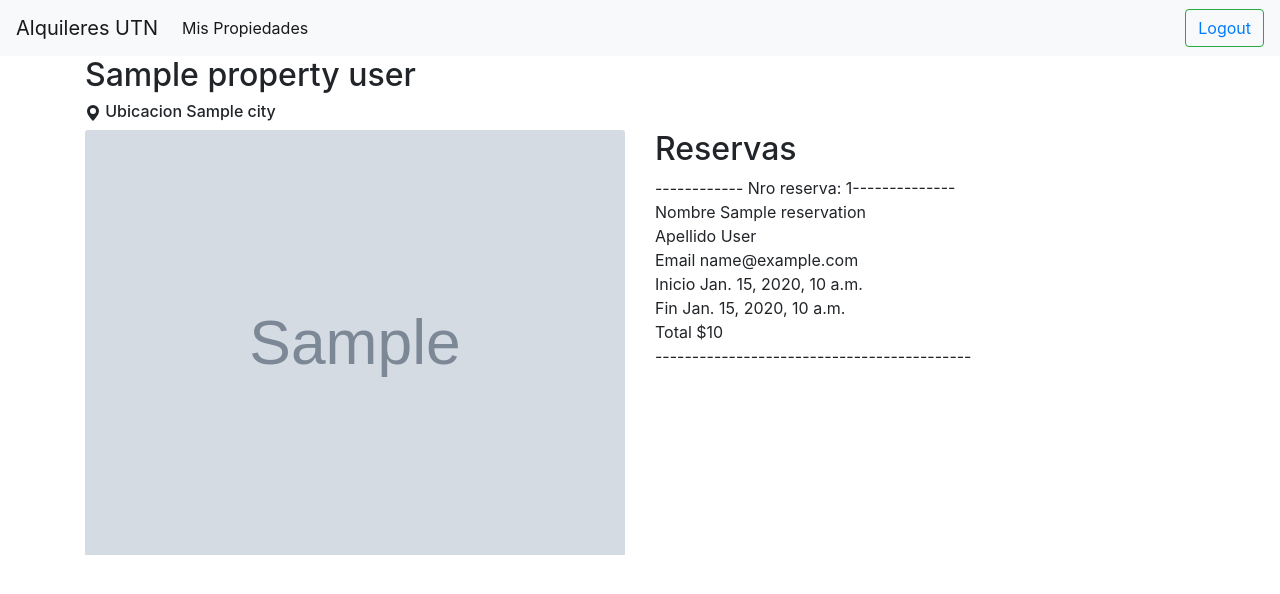
After one commit to marianozzz/met3Python, a Django app: template met3App/templates/met3App/myreservation.html in a window 1280 px wide. The commit adds this page. Shown: the top 594 px of the page. Run offline with Django 3.2, Linux system fonts and the light colour scheme; the template is opened without the code that fills it: most values are stand-ins (such as "Sample title", 1, 10 or a date in 2020); grey boxes marked "Sample" are stand-in pictures; some libraries are stand-ins or nearby versions.

Commit message:
update layaout with new block, add myreservation.html, add myproperty.html

```diff
--- a/met3App/templates/met3App/layout.html
+++ b/met3App/templates/met3App/layout.html
@@ -7,6 +7,7 @@
      <link rel="stylesheet" href="{% static 'met3App/css/bootstrap.css' %}">
 </head>
 <body>
+{% block navbar %}
 <nav class="navbar navbar-expand-lg navbar-light bg-light">
   <a class="navbar-brand" href="{% url 'Home' %}">Alquileres UTN</a>
   <button class="navbar-toggler" type="button" data-toggle="collapse" data-target="#navbarSupportedContent" aria-controls="navbarSupportedContent" aria-expanded="false" aria-label="Toggle navigation">
@@ -24,12 +25,15 @@
       <li class="nav-item">
         <a class="nav-link" href="{% url 'Search' %}">Busqueda</a>
       </li>
+
     </ul>
     <div class="form-inline my-2 my-lg-0">
       <button class="btn btn-outline-success my-2 my-sm-0"><a href="{% url 'Login' %}">Login</a></button>
     </div>
   </div>
 </nav>
+
+{% endblock %}
 
 <!-- fin nav -->
 <div class="container">
--- /dev/null
+++ b/met3App/templates/met3App/myreservation.html
@@ -0,0 +1,82 @@
+
+{% extends "met3App/layout.html" %}
+
+{% load static %}
+
+{% block navbar %}
+<nav class="navbar navbar-expand-lg navbar-light bg-light">
+  <a class="navbar-brand" href="{% url 'myproperty' %}">Alquileres UTN</a>
+  <button class="navbar-toggler" type="button" data-toggle="collapse" data-target="#navbarSupportedContent" aria-controls="navbarSupportedContent" aria-expanded="false" aria-label="Toggle navigation">
+    <span class="navbar-toggler-icon"></span>
+  </button>
+
+  <div class="collapse navbar-collapse" id="navbarSupportedContent">
+    <ul class="navbar-nav mr-auto">
+      <li class="nav-item active">
+        <a class="nav-link" href="{% url 'myproperty' %}">Mis Propiedades <span class="sr-only">(current)</span></a>
+      </li>
+    </ul>
+    <div class="form-inline my-2 my-lg-0">
+      <button class="btn btn-outline-success my-2 my-sm-0" style="margin-left: 15px;"><a href="{% url 'logout' %}">Logout</a></button>
+    </div>
+  </div>
+</nav>
+{% endblock %}
+
+{% block content %}
+
+    <div class="heading-section">
+        <h2>{{ propertyUser.title }}</h2>
+        <p class="h6">
+            <svg width="1em" height="1em" viewBox="0 0 16 16" class="bi bi-geo-alt-fill" fill="currentColor" xmlns="http://www.w3.org/2000/svg">
+                <path fill-rule="evenodd" d="M8 16s6-5.686 6-10A6 6 0 0 0 2 6c0 4.314 6 10 6 10zm0-7a3 3 0 1 0 0-6 3 3 0 0 0 0 6z"/>
+            </svg>
+             Ubicacion {{ propertyUser.city }}
+       </p>
+    </div>
+    <div class="row">
+
+        <!--Imagen ACA-->
+        <div class="col-md-6">
+            <img class="bd-placeholder-img card-img-top" width="100%" height="425" src="{{ propertyUser.image.url }}" alt="Imagen de la propiedad">
+        </div>
+        <!--Fin de imagen-->
+
+        <div class="col-md-4">
+            <div class="product-dtl">
+                <div class="product-info">
+                    <div class="product-name"></div>
+                    <div class="reviews-counter"></div>
+
+                    </div>
+                    <div class="product-price-discount">
+
+                         <h2>Reservas</h2>
+
+                         <div class="product-price-discount">
+                        {% if reservation %}
+                            {% for r in reservation %}
+                            <span class="line-through">------------ Nro reserva: {{ r.id }}--------------</span><br>
+                            <span class="line-through">Nombre {{ r.name }}</span><br>
+                            <span class="line-through">Apellido {{ r.lastname }}</span><br>
+                            <span class="line-through">Email {{ r.email }}</span><br>
+                            <span class="line-through">Inicio {{ r.startDate }}</span><br>
+                            <span class="line-through">Fin {{ r.endDate }}</span><br>
+                            <span class="line-through">Total ${{ r.total }}</span><br>
+                            <span class="line-through">-------------------------------------------</span><br><br>
+                            {% endfor %}
+                        {% else %}
+                            <span class="line-through">No hay reservas</span>
+                        {% endif %}
+                         </div>
+
+                  </div>
+                    </div>
+                </div>
+
+        </div>
+    </div>
+
+
+
+{% endblock %}
```
Also changed, not shown: met3App/templates/met3App/login.html (+14 -5 lines), met3App/templates/met3App/myproperty.html (added, +55 -0 lines).
